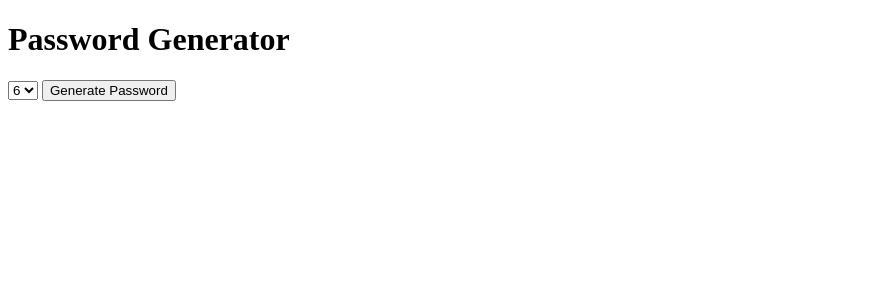
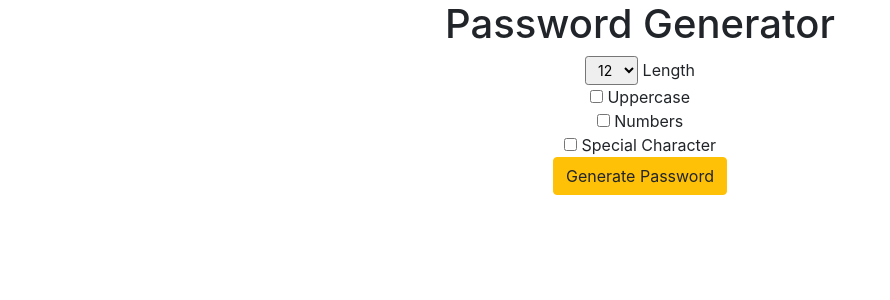
Before and after one commit to vinit-modi/Django-Password-Generator, a Django app: page / in a window 1280 px wide. Shown: the top 300 px of the page, without its empty margins (0-890 px from the left). Run offline with Django 3.2, Linux system fonts and the light colour scheme; some libraries are stand-ins or nearby versions.

Commit message:
v1-application working

```diff
--- a/generator/templates/generator/home.html
+++ b/generator/templates/generator/home.html
@@ -3,16 +3,34 @@
 <head>
     <meta charset="UTF-8">
     <title>Password Generator</title>
+    <link rel="stylesheet" href="https://stackpath.bootstrapcdn.com/bootstrap/4.4.1/css/bootstrap.min.css"
+    integrity="sha384-Vkoo8x4CGsO3+Hhxv8T/Q5PaXtkKtu6ug5TOeNV6gBiFeWPGFN9MuhOf23Q9Ifjh" crossorigin="anonymous">
+    <meta name="viewport" content="width=device-width, initial-scale=1">
 </head>
 <body>
+    <div class="container text-center">
         <h1>Password Generator</h1>
         <form action="{% url 'password' %}">
-        <select name="length">
+            <select name="length" class="btn-sm dropdown-toggle">
                 <option value="6">6</option>
                 <option value="7">7</option>
                 <option value="8">8</option>
-        </select>
-        <input type="submit" value="Generate Password">
+                <option value="9">9</option>
+                <option value="10">10</option>
+                <option value="11">11</option>
+                <option value="12" selected>12</option>
+                <option value="13">13</option>
+                <option value="14">14</option>
+            </select> Length
+            <br>
+            <input type="checkbox" name="uppercase"> Uppercase
+            <br>
+            <input type="checkbox" name="numbers"> Numbers
+            <br>
+            <input type="checkbox" name="special"> Special Character
+            <br>
+            <input type="submit" value="Generate Password" class="btn btn-warning">
         </form>
+    </div>
 </body>
 </html>
--- a/generator/views.py
+++ b/generator/views.py
@@ -1,4 +1,5 @@
 from django.shortcuts import render
+import random
 
 # Create your views here.
 
@@ -6,4 +7,22 @@ def home(request):
     return render(request, 'generator/home.html')
 
 def password(request):
-    return render(request, 'generator/password.html')
+
+    char = list('abcdefghijklmnopqrstuvwxyz')
+
+    if request.GET.get('uppercase'):
+        char.extend('ABCDEFGHIJKLMNOPQRSTUVWXYZ')
+
+    if request.GET.get('numbers'):
+        char.extend('0123456789')
+
+    if request.GET.get('special'):
+        char.extend('!@#$%^&*()')
+
+    length = int(request.GET.get('length'))
+
+    gen_password = ''
+    for i in range(length):
+        gen_password += random.choice(char)
+
+    return render(request, 'generator/password.html', {'password':gen_password})
--- a/password_generator/urls.py
+++ b/password_generator/urls.py
@@ -19,6 +19,6 @@ from generator import views
 
 urlpatterns = [
     path('admin/', admin.site.urls),
-    path('', views.home, name='Home'),
+    path('', views.home, name='home'),
     path('password/', views.password, name='password'),
 ]
```
Also changed, not shown: generator/templates/generator/password.html (+8 -1 lines). Lines whose indentation alone changed are shown as unchanged.
